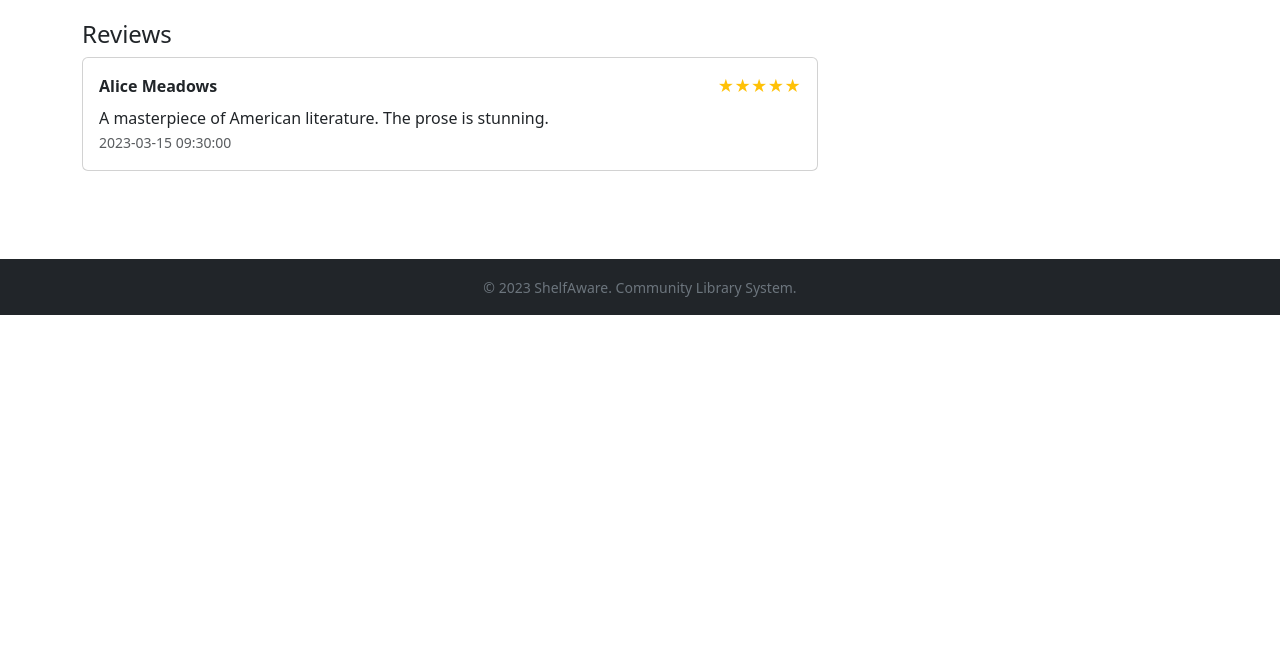
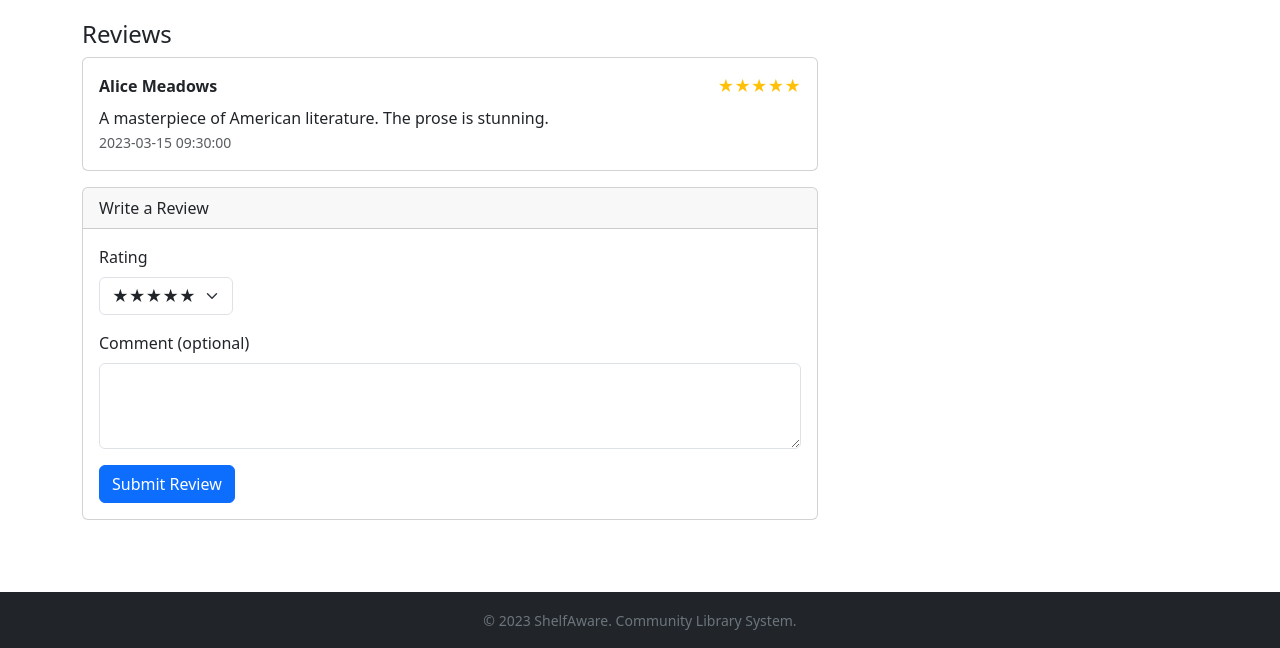
Before and after one commit to lubdhak7414/ShelfAware, a PHP site: page /book.php?id=1 in a window 1280 px wide. Shown: the part 341-989 px from the top of the page. Before the commit the page ends 656 px from the top, so only its background shows below. Run offline with PHP 8.4, Linux system fonts and the light colour scheme; a user stored in the database is signed in; data comes from the database, SQL or seed files in the repository.

Commit message:
Add member reviews and average ratings

```diff
--- a/book.php
+++ b/book.php
@@ -30,6 +30,21 @@ if ($_SERVER['REQUEST_METHOD'] === 'POST' && isset($_POST['place_hold'])) {
     // Naive insert
     $pdo->query("INSERT INTO hold (Book_id, Member_id, PlacedAt, Status) VALUES ($id, $mid, NOW(), 'waiting')");
     $message = 'Hold placed successfully.';
+}
+
+// Handle review submission
+if ($_SERVER['REQUEST_METHOD'] === 'POST' && isset($_POST['submit_review'])) {
+    if (empty($_SESSION['member_id'])) {
+        redirect('/login.php?next=/book.php?id=' . $id);
+    }
+    $mid     = $_SESSION['member_id'];
+    $rating  = (int)($_POST['rating'] ?? 3);
+    $comment = $_POST['comment'] ?? '';
+
+    // Naive: raw INSERT with string interpolation
+    $pdo->query("INSERT INTO review (Book_id, Member_id, Rating, Comment, CreatedAt)
+                 VALUES ($id, $mid, $rating, '$comment', NOW())");
+    $message = 'Review submitted. Thank you!';
 }
 
 // Average rating
@@ -93,6 +108,29 @@ require __DIR__ . '/partials/header.php';
         </div>
         <?php endforeach; ?>
         <?php endif; ?>
+
+        <?php if (!empty($_SESSION['member_id'])): ?>
+        <div class="card mt-3">
+            <div class="card-header">Write a Review</div>
+            <div class="card-body">
+                <form method="post">
+                    <div class="mb-3">
+                        <label class="form-label">Rating</label>
+                        <select class="form-select w-auto" name="rating">
+                            <?php for ($i = 5; $i >= 1; $i--): ?>
+                            <option value="<?= $i ?>"><?= str_repeat('★', $i) ?></option>
+                            <?php endfor; ?>
+                        </select>
+                    </div>
+                    <div class="mb-3">
+                        <label class="form-label">Comment (optional)</label>
+                        <textarea class="form-control" name="comment" rows="3"></textarea>
+                    </div>
+                    <button type="submit" name="submit_review" class="btn btn-primary">Submit Review</button>
+                </form>
+            </div>
+        </div>
+        <?php endif; ?>
     </div>
     <div class="col-md-4">
         <div class="card">
```
